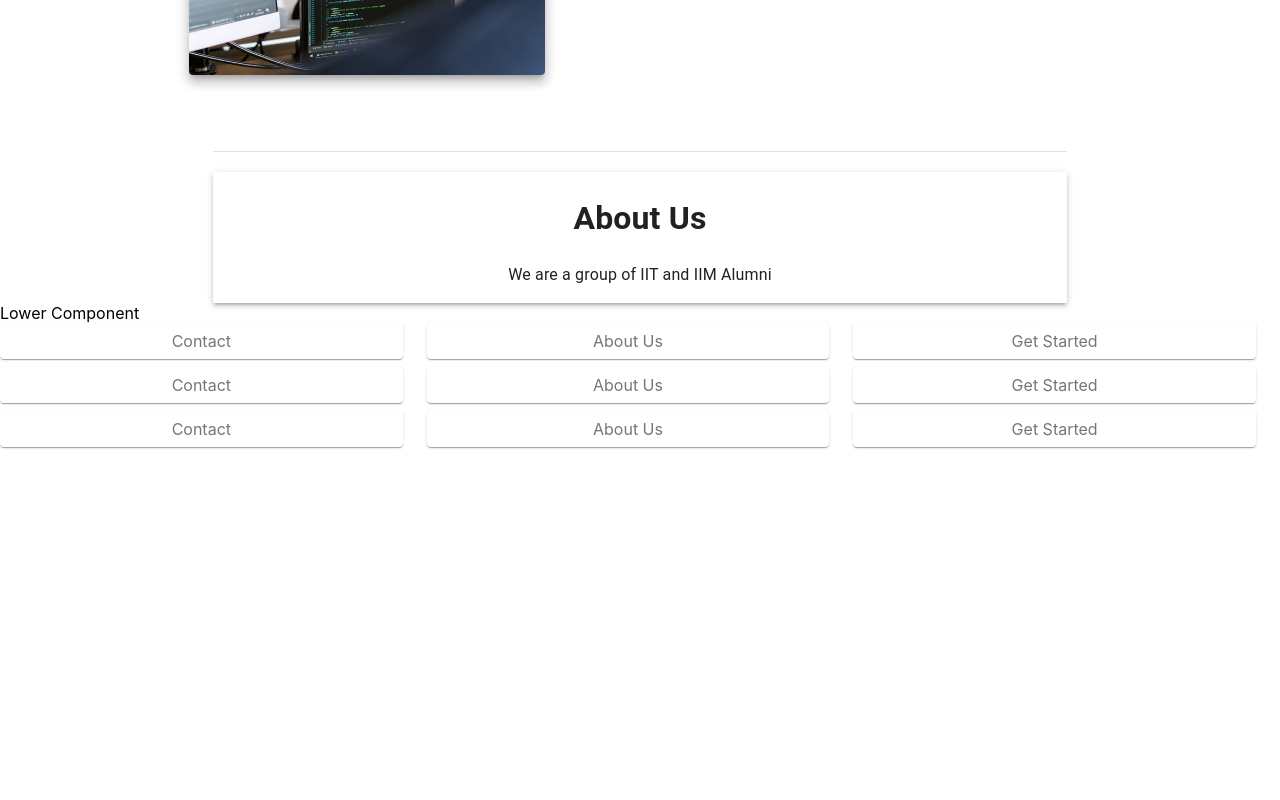
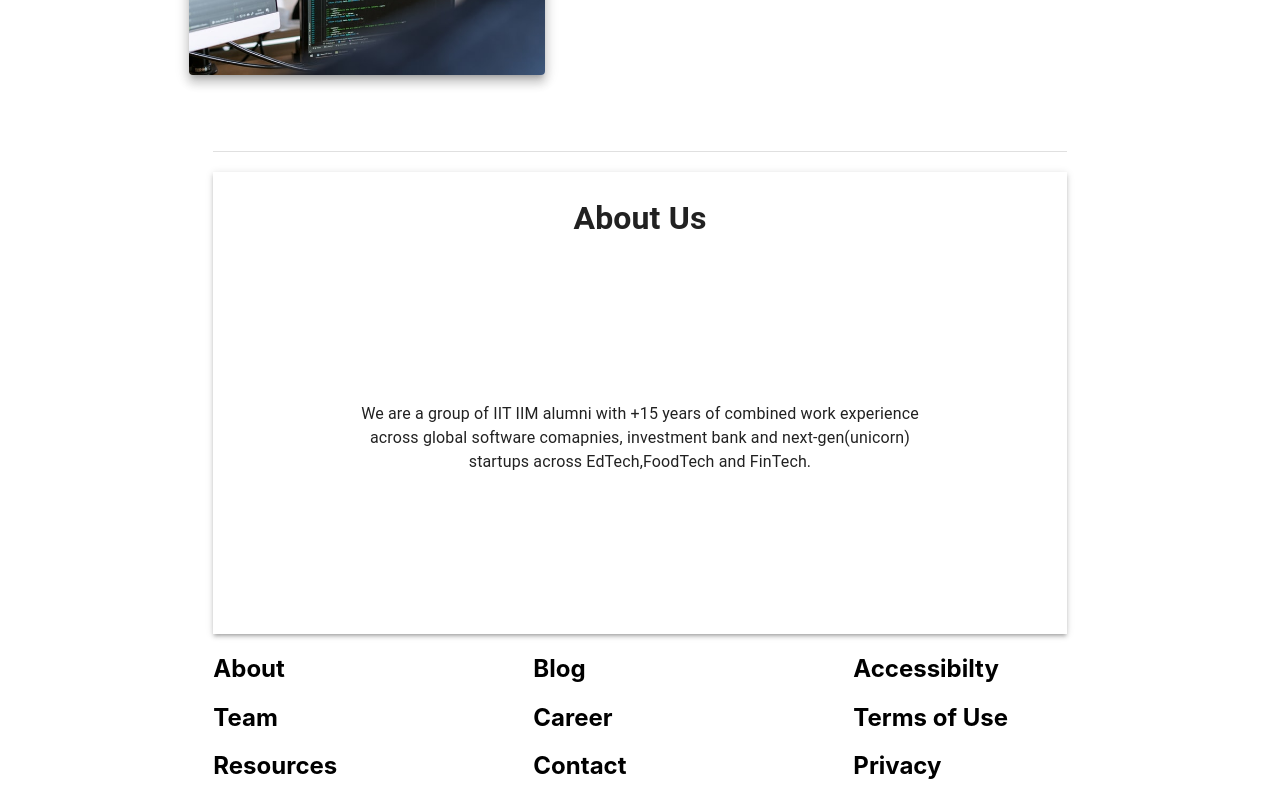
Before and after one commit to nikhilrai637/landingPage, a React (Create React App) app: page /home in a window 1280 px wide. Shown: the part 2929-3729 px from the top of the page. Before the commit the page ends 3392 px from the top, so only its background shows below. Built offline with nearby package versions, Linux system fonts and the light colour scheme.

Commit message:
Footer updated

```diff
--- a/src/Home/AboutUs/About.js
+++ b/src/Home/AboutUs/About.js
@@ -4,8 +4,17 @@ import LowerComponent from './LowerComponent/LowerComponent'
 import { Grid, Typography } from '@material-ui/core'
 import { Paper } from '@material-ui/core';
 import { Divider } from '@material-ui/core';
+import { makeStyles } from '@material-ui/core/styles';
 
+const useStyles = makeStyles((theme) => ({
+
+   styles:{
+       marginBottom:"10rem",
+   },
+
+    }));
 function About() {
+    const classes =useStyles();
     return (
         <div>
 
@@ -17,10 +26,14 @@ function About() {
                    <Paper elevation={3} variant="elevation" square>
 
                    <Grid container justify="center">
-                  <Grid item xs={3}  sm={8} style={{textAlign:"center"}}>
+                  <Grid item xs={12}  sm={8} style={{textAlign:"center"}}>
                       <Typography>
-                          <h1>About Us</h1>
-                          <p> We are a group of IIT and IIM Alumni</p>
+                          <h1 className={classes.styles}>About Us</h1>
+                          <p className={classes.styles}>We are a group of IIT IIM alumni with +15 years of
+                              combined  work experience across global software comapnies,
+                              investment bank and next-gen(unicorn) startups across EdTech,FoodTech
+                              and FinTech.
+                          </p>
                       </Typography>
                   </Grid>
               </Grid>
@@ -32,7 +45,7 @@ function About() {
 
 
             <CentralParagraph/>
-            <LowerComponent/>
+
         </div>
     )
 }
--- a/src/Home/Footer/Footer.js
+++ b/src/Home/Footer/Footer.js
@@ -1,51 +1,50 @@
+
+
 import React from 'react';
 import { makeStyles } from '@material-ui/core/styles';
-import Paper from '@material-ui/core/Paper';
-import Grid from '@material-ui/core/Grid';
+import Typography from '@material-ui/core/Typography';
+import {Grid} from "@material-ui/core";
+import Link from '@material-ui/core/Link';
 
-const useStyles = makeStyles((theme) => ({
-  root: {
-    flexGrow: 1,
-  },
-  paper: {
-    padding: theme.spacing(1),
-    textAlign: 'center',
-    color: theme.palette.text.secondary,
-  },
-}));
 
-export default function Footer() {
-  const classes = useStyles();
 
-  function FormRow() {
+  const Content =() =>{
+
+
     return (
-      <React.Fragment>
-        <Grid item xs={4}>
-          <Paper className={classes.paper}>Contact</Paper>
-        </Grid>
-        <Grid item xs={4}>
-          <Paper className={classes.paper}>About Us</Paper>
-        </Grid>
-        <Grid item xs={4}>
-          <Paper className={classes.paper}>Get Started</Paper>
-        </Grid>
-      </React.Fragment>
-    );
-  }
 
-  return (
-    <div className={classes.root}>
-      <Grid container spacing={1}>
-        <Grid container item xs={12} spacing={3}>
-          <FormRow />
-        </Grid>
-        <Grid container item xs={12} spacing={3}>
-          <FormRow />
-        </Grid>
-        <Grid container item xs={12} spacing={3}>
-          <FormRow />
-        </Grid>
-      </Grid>
-    </div>
-  );
-}
+<Grid container>
+  <Grid item xs={2} sm={2} />
+
+  <Grid item xs={4} sm={3} justify="center" alignItems="center" >
+
+   <Link color="inherit"><h2>About</h2></Link>
+   <Link color="inherit"><h2>Team</h2></Link>
+   <Link color="inherit"><h2>Resources</h2></Link>
+
+
+  </Grid>
+  <Grid item  justify="center" alignItems="center" xs={2} sm={3}>
+
+    <Link color="inherit"><h2>Blog</h2></Link>
+    <Link color="inherit"><h2>Career</h2></Link>
+    <Link color="inherit"><h2>Contact</h2></Link>
+
+  </Grid>
+
+  <Grid item  xs={8} sm={2} justify="flex-end" alignItems="flex-end">
+
+  <Link color="inherit"><h2>Accessibilty</h2></Link>
+    <Link color="inherit"><h2>Terms of Use</h2></Link>
+    <Link color="inherit"><h2>Privacy</h2></Link>
+
+  </Grid>
+  <Grid item sm={3} />
+
+</Grid>
+
+
+
+        );
+    };
+     export default Content;
--- a/src/Home/Page2/Page2.js
+++ b/src/Home/Page2/Page2.js
@@ -6,7 +6,6 @@ import Component5 from './Component5/Component5'
 import Component3 from './Component3/Component3'
 import Component1 from './Component1/Component1'
 import Typography from '@material-ui/core/Typography';
-import Button from '@material-ui/core/Button';
 import {Grid} from "@material-ui/core";
 import { makeStyles } from '@material-ui/core/styles';
 import { Divider } from '@material-ui/core';
```
